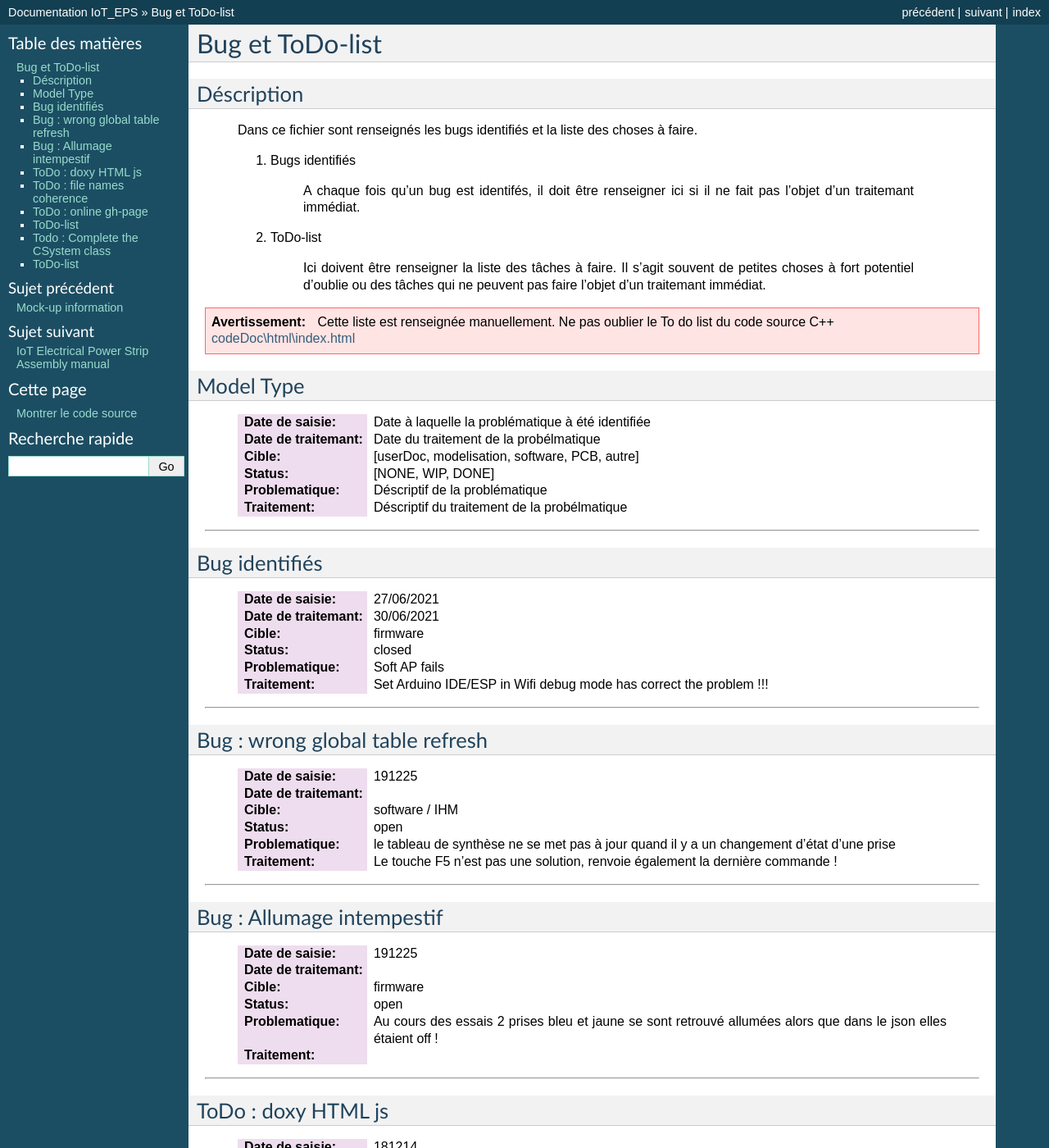
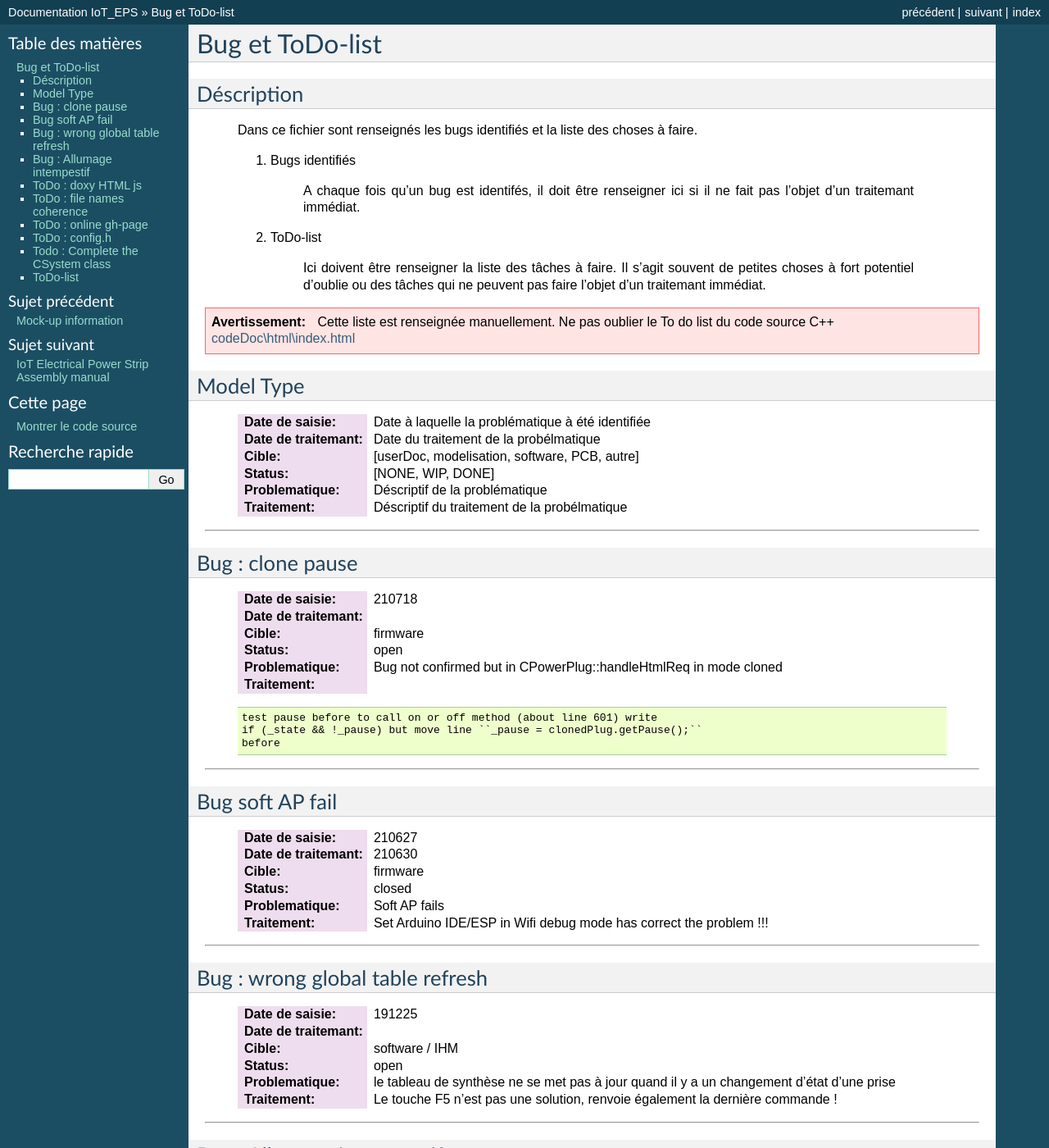
Before and after one commit to volab/IoT_EPS, a Sphinx documentation site: the page built from _1_userDoc/source/Bug_ToDoLst.rst, in a window 1280 px wide and 1400 px high. Shown: the whole window at 82% size. Built offline with Sphinx 7.4.7, drawn with Linux system fonts in a browser that asks for light colours; some of the changed text lies outside the part shown.

Commit message:
UMl Documentation

```diff
--- a/_1_userDoc/source/Bug_ToDoLst.rst
+++ b/_1_userDoc/source/Bug_ToDoLst.rst
@@ -34,11 +34,31 @@
 
 ----------------------------------------------------------------------------------------------------
 
-Bug identifiés
-==============
+Bug : clone pause
+==================
 
-    :Date de saisie:        27/06/2021
-    :Date de traitemant:    30/06/2021
+    :Date de saisie:        210718
+    :Date de traitemant:
+    :Cible:                 firmware
+    :Status:                open
+    :Problematique:         Bug not confirmed but in CPowerPlug::handleHtmlReq in mode cloned
+    :Traitement:
+
+    ::
+
+        test pause before to call on or off method (about line 601) write
+        if (_state && !_pause) but move line ``_pause = clonedPlug.getPause();``
+        before
+
+
+
+----------------------------------------------------------------------------------------------------
+
+Bug soft AP fail
+=================
+
+    :Date de saisie:        210627
+    :Date de traitemant:    210630
     :Cible:                 firmware
     :Status:                closed
     :Problematique:         Soft AP fails
@@ -110,8 +130,8 @@
 
 ------------------------------------------------------------------------------------------
 
-ToDo-list
-=========
+ToDo : config.h
+================
 
     :Date de saisie:        200703
     :Date de traitemant:
--- a/_1_userDoc/source/conf.py
+++ b/_1_userDoc/source/conf.py
@@ -38,7 +38,7 @@
 plantuml = 'java -jar C:\plantUML\plantuml.jar'
 
 graphviz_output_format = "svg"
-#plantuml_output_format = "svg"
+plantuml_output_format = "svg"
 
 # Add any paths that contain templates here, relative to this directory.
 templates_path = ['_templates']
--- a/_1_userDoc/source/softDev.rst
+++ b/_1_userDoc/source/softDev.rst
@@ -31,6 +31,8 @@
 Software architecture or how does it work
 ====================================================================================================
 Some words on software architecture @13/07/2020
+
+see also `Config file improvments`_
 
 Major points
 ====================================================================================================
```
Also changed, not shown: _1_userDoc/source/wifiwebinternet.rst (+9 -0 lines), 4 other files.
